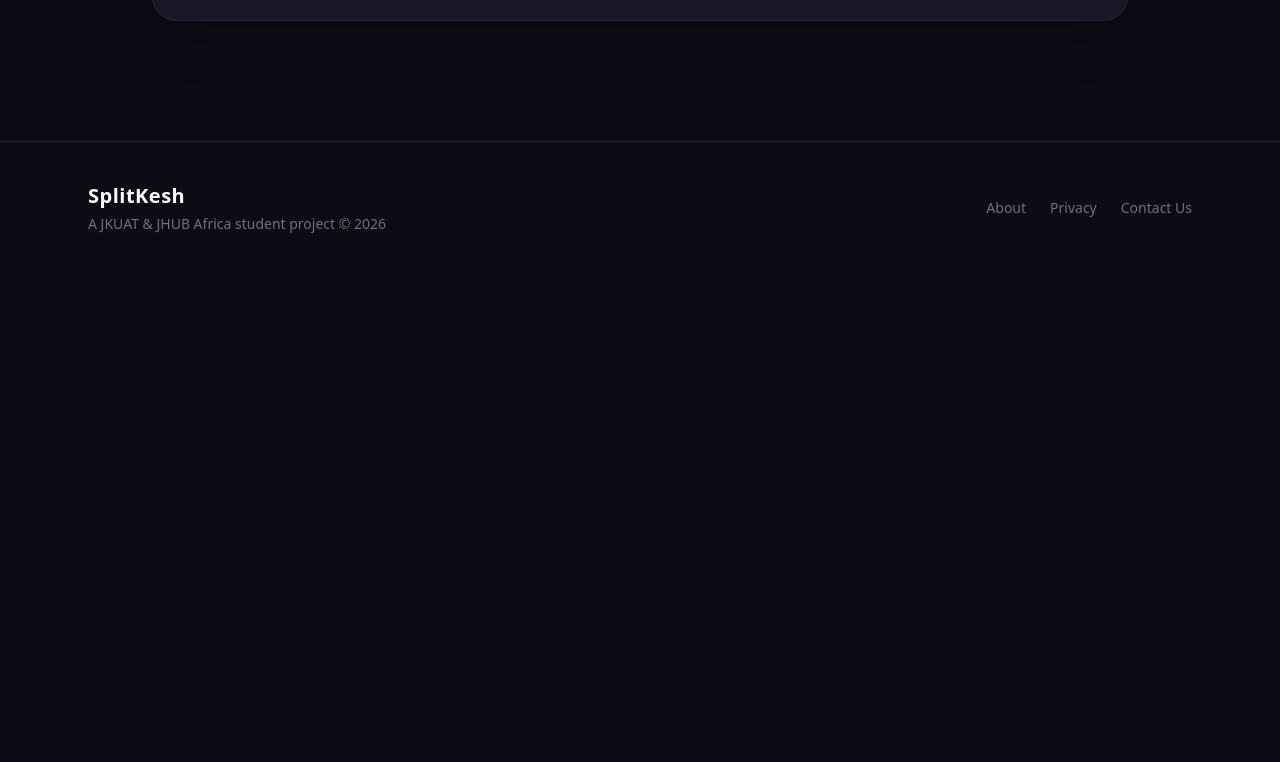
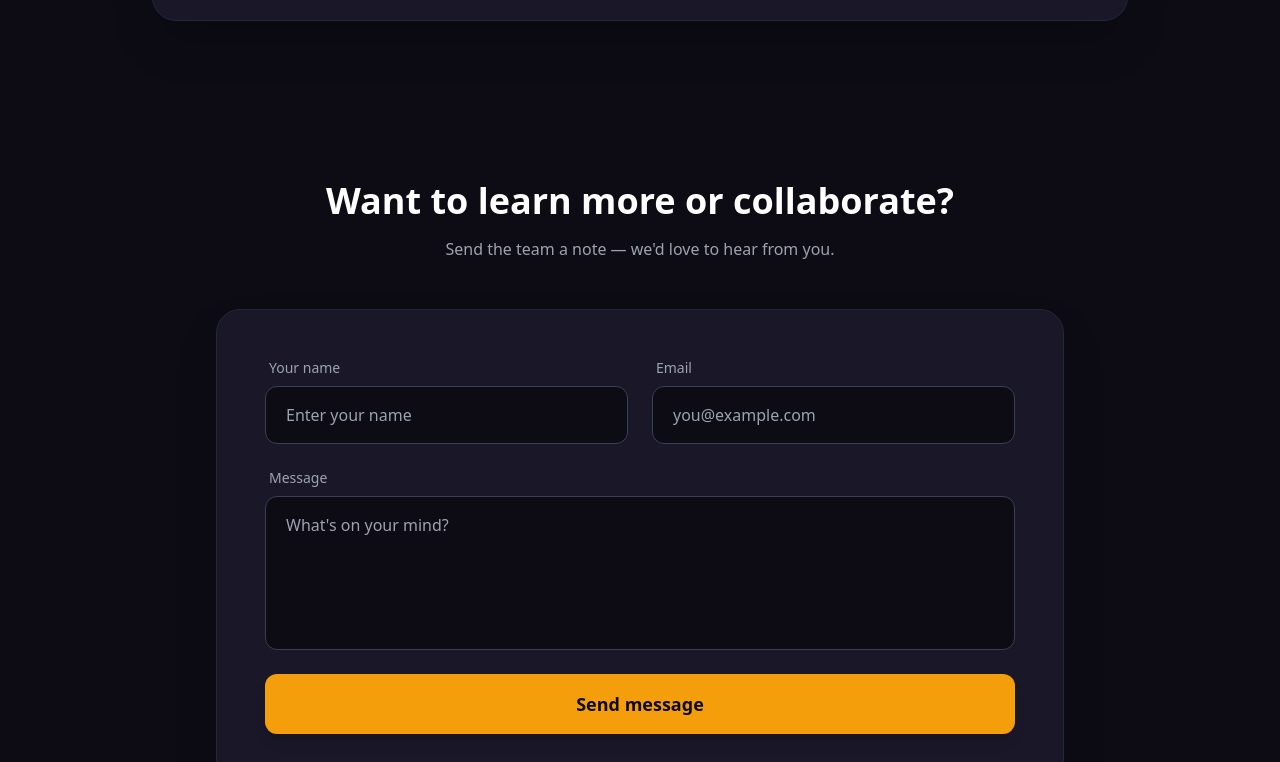
Before and after one commit to briankimani640/splitkesh-web, a React (Vite) app: page / in a window 1280 px wide. Shown: the part 5118-5880 px from the top of the page. Before the commit the page ends 5392 px from the top, so only its background shows below. Built offline with nearby package versions, Linux system fonts and the light colour scheme.

Commit message:
feat: build contact form UI component

```diff
--- a/src/App.jsx
+++ b/src/App.jsx
@@ -4,8 +4,9 @@ import ProblemSolution from './components/ProblemSolution'
 import FeatureGrid from './components/FeatureGrid'
 import HowItWorks from './components/HowItWorks'
 import TeamSection from './components/TeamSection'
-import FaqSection from './components/FaqSection' // <-- Import here
+import FaqSection from './components/FaqSection'
 import ApkDownloadGuide from './components/ApkDownloadGuide'
+import ContactForm from './components/ContactForm' // <-- Import here
 import Footer from './components/Footer'
 
 function App() {
@@ -18,8 +19,9 @@ function App() {
         <FeatureGrid />
         <HowItWorks />
         <TeamSection />
-        <FaqSection /> {/* <-- Add it here */}
+        <FaqSection />
         <ApkDownloadGuide />
+        <ContactForm /> {/* <-- Add it here */}
       </main>
       <Footer />
     </div>
--- /dev/null
+++ b/src/components/ContactForm.jsx
@@ -0,0 +1,67 @@
+const ContactForm = () => {
+  return (
+    <section className="py-20 px-6 max-w-4xl mx-auto" id="contact">
+
+      {/* Section Header */}
+      <div className="text-center mb-12">
+        <h3 className="text-3xl md:text-4xl font-bold text-white mb-4">
+          Want to learn more or collaborate?
+        </h3>
+        <p className="text-gray-400">
+          Send the team a note — we'd love to hear from you.
+        </p>
+      </div>
+
+      {/* Form Card */}
+      <div className="bg-darkcard border border-gray-800 rounded-3xl p-8 md:p-12 shadow-2xl">
+        <form className="space-y-6">
+
+          {/* Name and Email Row */}
+          <div className="grid grid-cols-1 md:grid-cols-2 gap-6">
+            <div className="flex flex-col">
+              <label htmlFor="name" className="text-sm font-medium text-gray-400 mb-2 ml-1">Your name</label>
+              <input
+                type="text"
+                id="name"
+                className="bg-darkbg border border-gray-700 text-white rounded-xl px-5 py-4 focus:outline-none focus:border-primary focus:ring-1 focus:ring-primary transition-all duration-200"
+                placeholder="Enter your name"
+              />
+            </div>
+            <div className="flex flex-col">
+              <label htmlFor="email" className="text-sm font-medium text-gray-400 mb-2 ml-1">Email</label>
+              <input
+                type="email"
+                id="email"
+                className="bg-darkbg border border-gray-700 text-white rounded-xl px-5 py-4 focus:outline-none focus:border-primary focus:ring-1 focus:ring-primary transition-all duration-200"
+                placeholder="you@example.com"
+              />
+            </div>
+          </div>
+
+          {/* Message Area */}
+          <div className="flex flex-col">
+            <label htmlFor="message" className="text-sm font-medium text-gray-400 mb-2 ml-1">Message</label>
+            <textarea
+              id="message"
+              rows="5"
+              className="bg-darkbg border border-gray-700 text-white rounded-xl px-5 py-4 focus:outline-none focus:border-primary focus:ring-1 focus:ring-primary transition-all duration-200 resize-none"
+              placeholder="What's on your mind?"
+            ></textarea>
+          </div>
+
+          {/* Submit Button */}
+          <button
+            type="button"
+            className="w-full bg-warning hover:bg-yellow-500 text-darkbg font-bold text-lg py-4 rounded-xl transition-colors duration-200 shadow-lg"
+          >
+            Send message
+          </button>
+
+        </form>
+      </div>
+
+    </section>
+  );
+};
+
+export default ContactForm;
```
